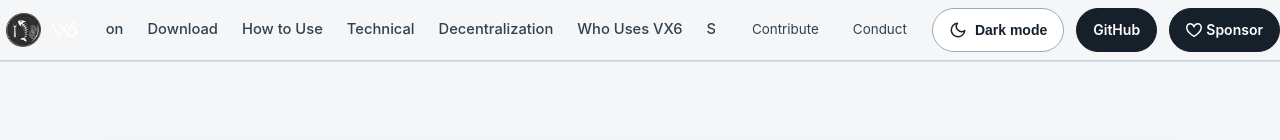
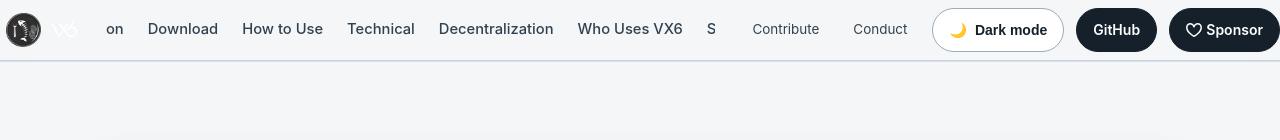
Before and after one commit to soul-abhi/VX6WEB, a Next.js app: page /docs in a window 1280 px wide. Shown: the top 140 px of the page. Built offline with nearby package versions, Linux system fonts and the light colour scheme.

Commit message:
fix(theme): use robust theme toggle with emoji fallbacks

```diff
--- a/components/LandingThemeToggle.tsx
+++ b/components/LandingThemeToggle.tsx
@@ -7,99 +7,74 @@ type ThemeMode = 'light' | 'dark';
 const THEME_STORAGE_KEY = 'vx6-theme';
 
 function resolveTheme(): ThemeMode {
+  if (typeof window === 'undefined') return 'light';
+
+  try {
     const attrTheme = document.documentElement.getAttribute('data-theme');
-
     if (attrTheme === 'dark' || attrTheme === 'light') {
       return attrTheme;
     }
 
     const storedTheme = window.localStorage.getItem(THEME_STORAGE_KEY);
-
     if (storedTheme === 'dark' || storedTheme === 'light') {
       return storedTheme;
     }
 
-  return window.matchMedia('(prefers-color-scheme: dark)').matches ? 'dark' : 'light';
+    if (window.matchMedia('(prefers-color-scheme: dark)').matches) {
+      return 'dark';
+    }
+  } catch (e) {
+    // Ignore storage errors
   }
 
-function getCurrentTheme(): ThemeMode {
-  return document.documentElement.getAttribute('data-theme') === 'dark' ? 'dark' : 'light';
+  return 'light';
 }
 
 export default function LandingThemeToggle() {
   const [mounted, setMounted] = useState(false);
   const [theme, setTheme] = useState<ThemeMode>('light');
 
+  // Sync state with DOM on mount
   useEffect(() => {
+    const initial = resolveTheme();
+    setTheme(initial);
+    document.documentElement.setAttribute('data-theme', initial);
     setMounted(true);
-    const initialTheme = resolveTheme();
-    document.documentElement.setAttribute('data-theme', initialTheme);
-    window.localStorage.setItem(THEME_STORAGE_KEY, initialTheme);
-    setTheme(initialTheme);
   }, []);
 
   const handleToggle = () => {
-    const nextTheme: ThemeMode = theme === 'dark' ? 'light' : 'dark';
-    document.documentElement.setAttribute('data-theme', nextTheme);
-    window.localStorage.setItem(THEME_STORAGE_KEY, nextTheme);
-    setTheme(nextTheme);
+    const newTheme = theme === 'dark' ? 'light' : 'dark';
+    setTheme(newTheme);
+    document.documentElement.setAttribute('data-theme', newTheme);
+    try {
+      window.localStorage.setItem(THEME_STORAGE_KEY, newTheme);
+    } catch (e) {
+      // Ignore
+    }
   };
+
+  if (!mounted) {
+    return (
+      <button type="button" className="theme-toggle-btn" disabled>
+        <span className="theme-toggle-label">...</span>
+      </button>
+    );
+  }
 
   return (
     <button
       type="button"
       className="theme-toggle-btn"
       onClick={handleToggle}
-      aria-label={!mounted ? 'Toggle theme' : (theme === 'dark' ? 'Switch to light mode' : 'Switch to dark mode')}
-      title={!mounted ? 'Toggle theme' : (theme === 'dark' ? 'Switch to light mode' : 'Switch to dark mode')}
+      aria-label={`Switch to ${theme === 'dark' ? 'light' : 'dark'} mode`}
+      title={`Switch to ${theme === 'dark' ? 'light' : 'dark'} mode`}
     >
-      {!mounted ? (
-        <span className="theme-toggle-icon">...</span>
-      ) : theme === 'dark' ? (
-        <>
-          <svg
-            className="theme-toggle-icon"
-            fill="none"
-            height="18"
-            stroke="currentColor"
-            strokeLinecap="round"
-            strokeLinejoin="round"
-            strokeWidth="2"
-            viewBox="0 0 24 24"
-            width="18"
-            xmlns="http://www.w3.org/2000/svg"
-          >
-            <circle cx="12" cy="12" r="5" />
-            <line x1="12" x2="12" y1="1" y2="3" />
-            <line x1="12" x2="12" y1="21" y2="23" />
-            <line x1="4.22" x2="5.64" y1="4.22" y2="5.64" />
-            <line x1="18.36" x2="19.78" y1="18.36" y2="19.78" />
-            <line x1="1" x2="3" y1="12" y2="12" />
-            <line x1="21" x2="23" y1="12" y2="12" />
-            <line x1="4.22" x2="5.64" y1="19.78" y2="18.36" />
-            <line x1="18.36" x2="19.78" y1="5.64" y2="4.22" />
-          </svg>
-          <span className="theme-toggle-label">Light mode</span>
-        </>
-      ) : (
-        <>
-          <svg
-            className="theme-toggle-icon"
-            fill="none"
-            height="18"
-            stroke="currentColor"
-            strokeLinecap="round"
-            strokeLinejoin="round"
-            strokeWidth="2"
-            viewBox="0 0 24 24"
-            width="18"
-            xmlns="http://www.w3.org/2000/svg"
-          >
-            <path d="M21 12.79A9 9 0 1 1 11.21 3 7 7 0 0 0 21 12.79z" />
-          </svg>
-          <span className="theme-toggle-label">Dark mode</span>
-        </>
-      )}
+      <span className="theme-toggle-icon" aria-hidden="true">
+        {theme === 'dark' ? '☀️' : '🌙'}
+      </span>
+      <span className="theme-toggle-label">
+        {theme === 'dark' ? 'Light mode' : 'Dark mode'}
+      </span>
     </button>
   );
 }
```
Lines whose indentation alone changed are shown as unchanged.
